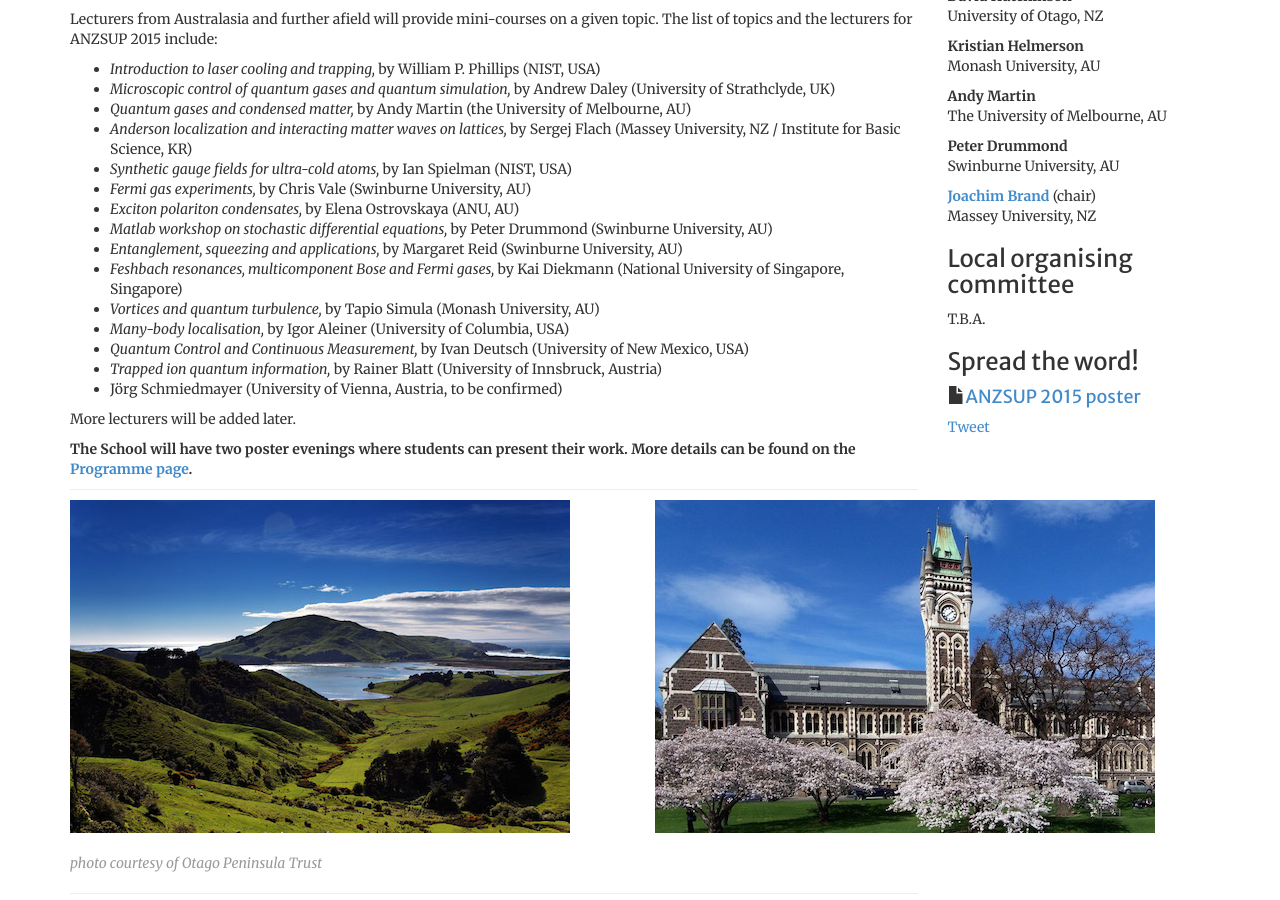
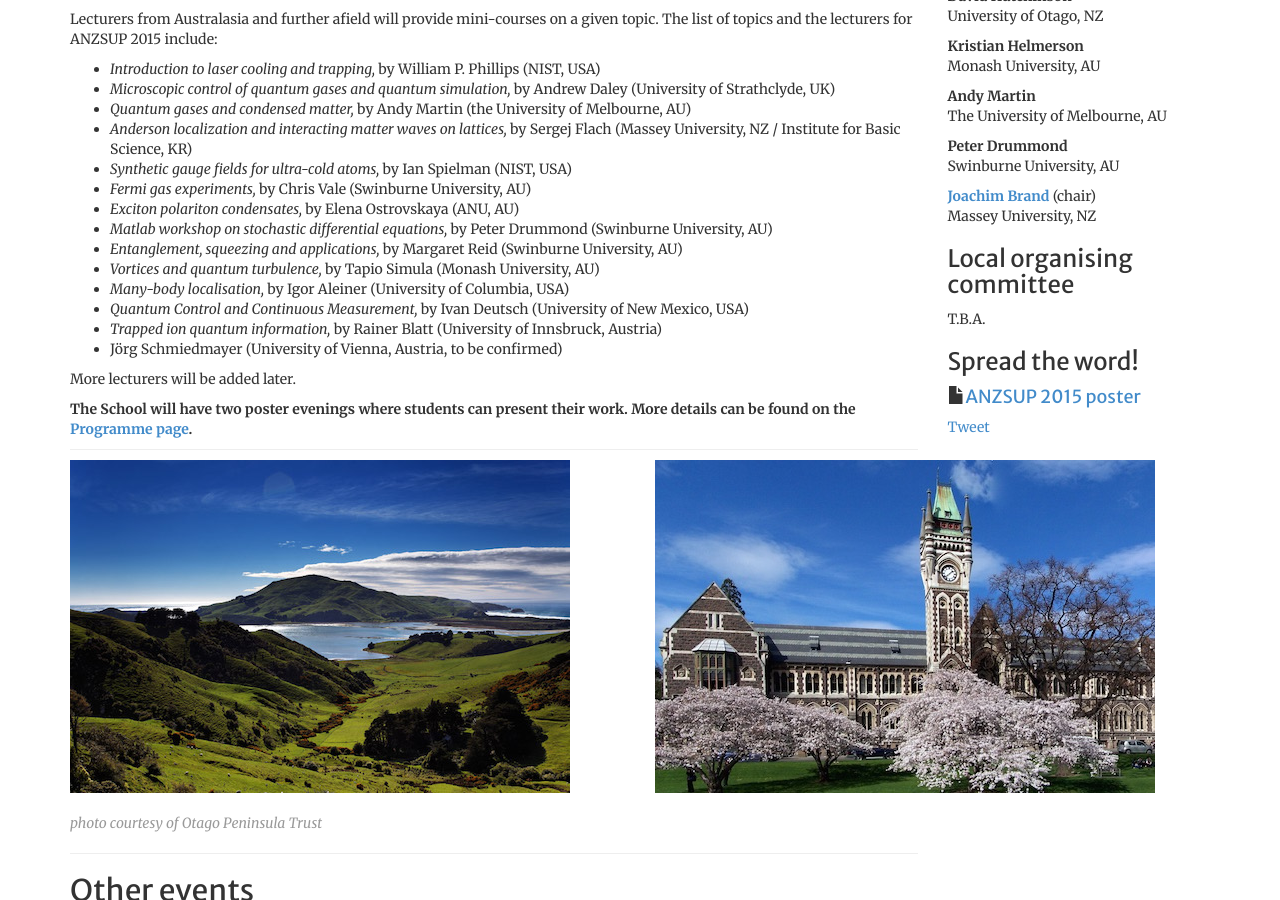
Before and after one commit to anzsup/anzsup.github.io, a Jekyll site: the page built from index.html, in a window 1280 px wide and 900 px high, scrolled down 524 px. Built offline with Jekyll 4.4.1, drawn with Linux system fonts in a browser that asks for light colours; comment, search, counter and statistics services are not loaded.

Commit message:
index: removed Kai Diekmann from the list of lecturers

```diff
--- a/index.html
+++ b/index.html
@@ -44,7 +44,6 @@ group_position: 1
             <li><i>Exciton polariton condensates,</i> by Elena Ostrovskaya (ANU, AU)</li>
             <li><i>Matlab workshop on stochastic differential equations,</i> by Peter Drummond (Swinburne University, AU)</li>
             <li><i>Entanglement, squeezing and applications,</i> by Margaret Reid (Swinburne University, AU)</li>
-            <li><i>Feshbach resonances, multicomponent Bose and Fermi gases,</i> by Kai Diekmann (National University of Singapore, Singapore)</li>
             <li><i>Vortices and quantum turbulence,</i> by Tapio Simula (Monash University, AU)</li>
             <li><i>Many-body localisation,</i> by Igor Aleiner (University of Columbia, USA)</li>
             <li><i>Quantum Control and Continuous Measurement,</i> by Ivan Deutsch (University of New Mexico, USA)</li>
```
